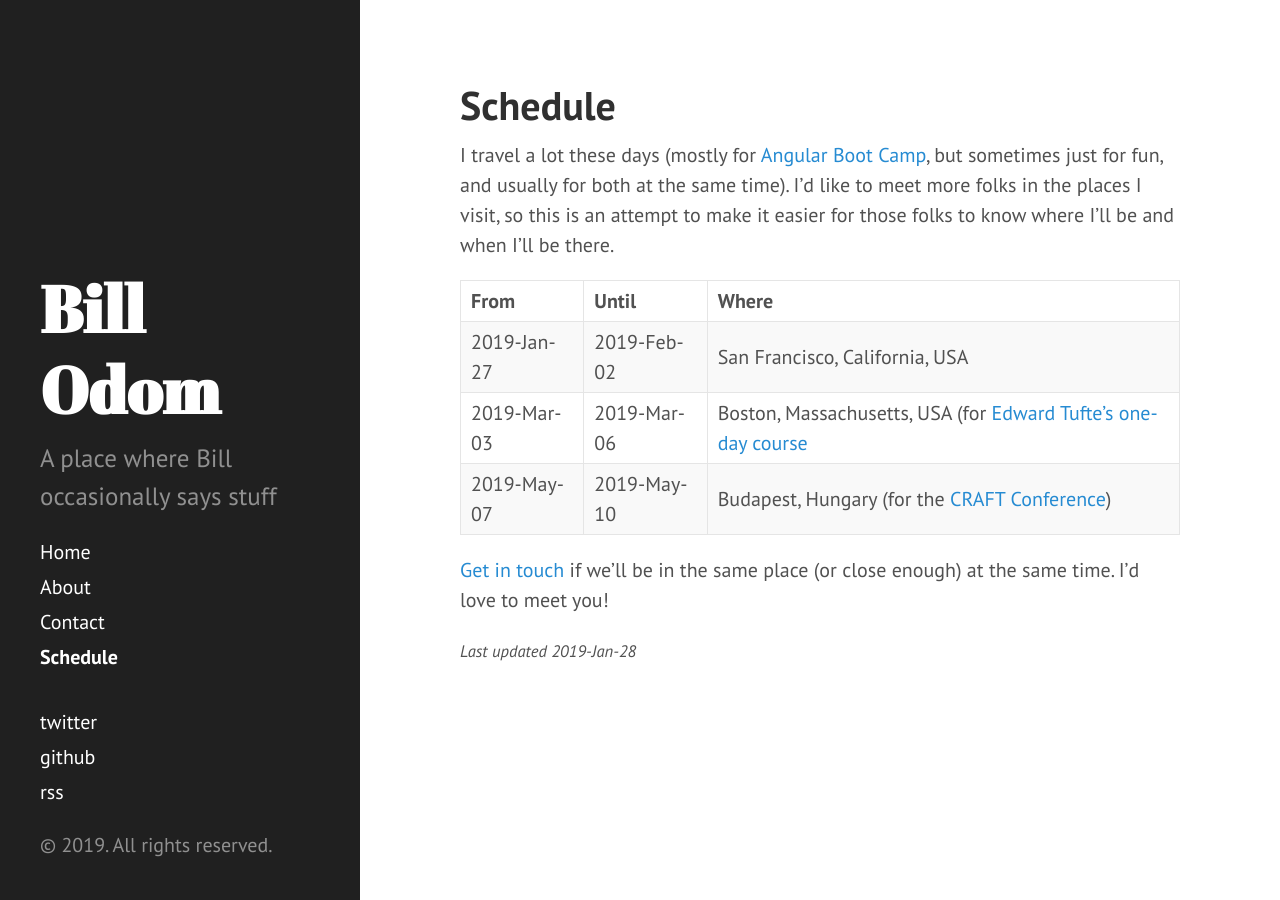
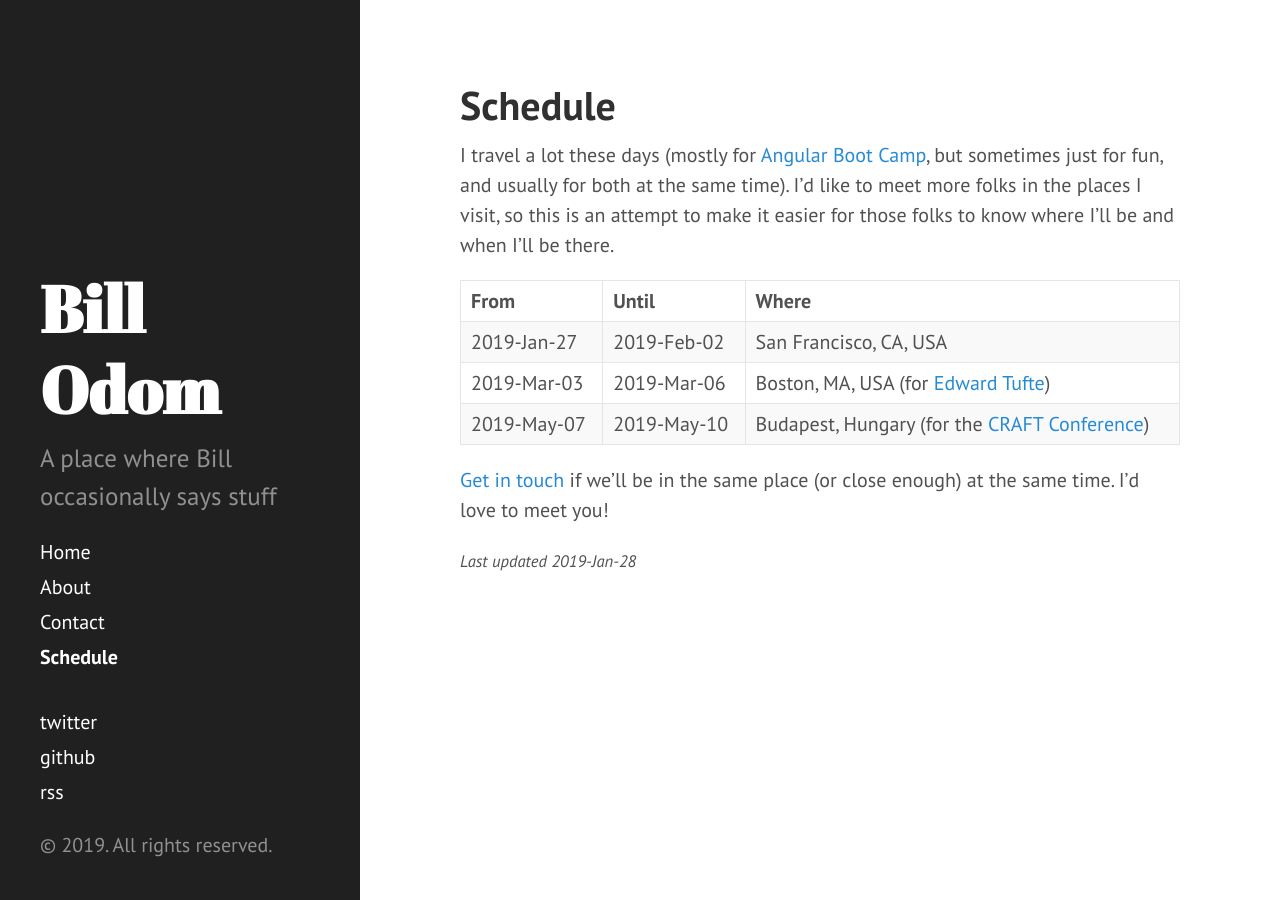
Before and after one commit to wnodom/wnodom.github.io, a Jekyll site: the page built from schedule.md, in a window 1280 px wide. Built offline with Jekyll 4.4.1, drawn with Linux system fonts in a browser that asks for light colours.

Commit message:
Fix formatting; add missing paren

```diff
--- a/schedule.md
+++ b/schedule.md
@@ -8,8 +8,8 @@
 
 | From        | Until       | Where
 |:------------|:------------|:-
-| 2019-Jan-27 | 2019-Feb-02 | San Francisco, California, USA
-| 2019-Mar-03 | 2019-Mar-06 | Boston, Massachusetts, USA (for [Edward Tufte's one-day course](https://www.edwardtufte.com/tufte/courses)
+| 2019-Jan-27 | 2019-Feb-02 | San Francisco, CA, USA
+| 2019-Mar-03 | 2019-Mar-06 | Boston, MA, USA (for [Edward Tufte](https://www.edwardtufte.com/tufte/courses))
 | 2019-May-07 | 2019-May-10 | Budapest, Hungary (for the [CRAFT Conference](https://craft-conf.com/))
 
 [Get in touch](/contact/) if we'll be in the same place (or close enough) at the same time. I'd love to meet you!
```
